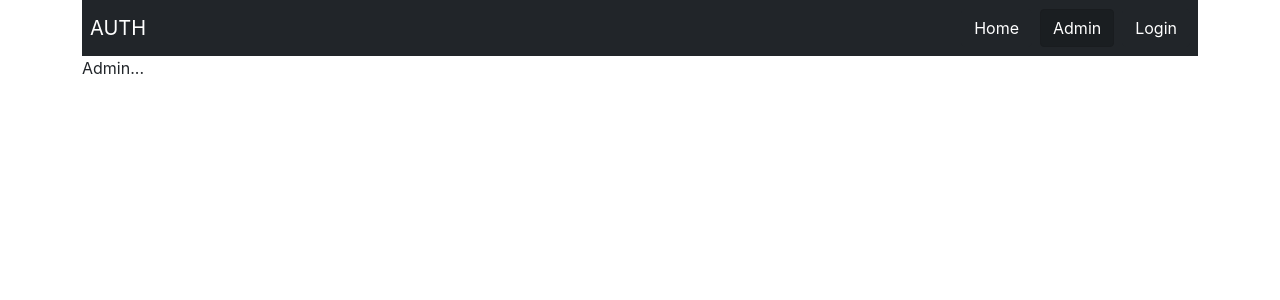
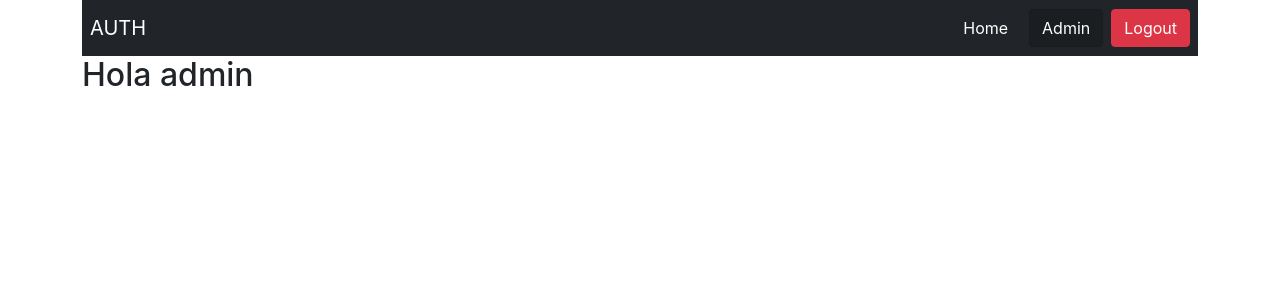
Before and after one commit to egbazua/auth-reactjs-firebase, a React (Create React App) app: page /admin in a window 1280 px wide. Shown: the top 300 px of the page. Built offline with nearby package versions, Linux system fonts and the light colour scheme; no server answers; sample sign-in values are in the browser's storage.

Commit message:
Sessions design

```diff
--- a/src/App.jsx
+++ b/src/App.jsx
@@ -1,12 +1,31 @@
 import {BrowserRouter as Router, Switch, Route} from 'react-router-dom';
+import Admin from './components/Admin';
 import Login from './components/Login';
 import Navbar from './components/Navbar';
+import { useState, useEffect } from 'react';
+import { auth } from './firebase';
 
 function App() {
-  return (
+
+  const [firebaseUser, setFirebaseUser] = useState(false);
+
+  useEffect(() => {
+
+    auth.onAuthStateChanged((user) => {
+      console.log(user);
+      if(user){
+        setFirebaseUser(user);
+      }else{
+        setFirebaseUser(null);
+      }
+    })
+
+  }, []);
+
+  return firebaseUser !== false ? (
     <Router>
       <div className="container">
-        <Navbar />
+        <Navbar firebaseUser={firebaseUser}/>
         <Switch>
         <Route exact path="/">
             Home...
@@ -15,12 +34,14 @@ function App() {
             <Login />
           </Route>
           <Route path="/admin">
-            Admin...
+            <Admin />
           </Route>
         </Switch>
       </div>
     </Router>
-  );
+  ) : (
+    <p>Loading...</p>
+  )
 }
 
 export default App;
--- /dev/null
+++ b/src/components/Admin.jsx
@@ -0,0 +1,28 @@
+import { useEffect, useState } from 'react';
+import { auth } from '../firebase';
+import { withRouter } from 'react-router';
+
+const Admin = (props) => {
+
+    const [user, setUser] = useState(null);
+
+    useEffect(() => {
+
+        if(auth.currentUser){
+            console.log('There is a user.')
+            setUser(auth.currentUser);
+        }else{
+            console.log('User does not exist.');
+            props.history.push('/login');
+        }
+
+    }, []);
+
+    return (
+        <div>
+           <h2>Hola admin</h2>
+        </div>
+    )
+}
+
+export default withRouter(Admin);
--- a/src/components/Login.jsx
+++ b/src/components/Login.jsx
@@ -1,7 +1,8 @@
 import { useState, useCallback } from 'react';
 import { auth, db } from '../firebase';
+import { withRouter } from 'react-router-dom';
 
-const Login = () => {
+const Login = (props) => {
 
     const [email, setEmail] = useState('');
     const [pass, setPass] = useState('');
@@ -48,6 +49,7 @@ const Login = () => {
             setEmail('');
             setPass('');
             setError(null);
+            props.history.push('/admin');
 
         } catch (error) {
             console.log(error);
@@ -63,7 +65,7 @@ const Login = () => {
                 setError('Incorrect password.');
             }
         }
-    }, [email, pass])
+    }, [email, pass, props.history])
 
     const userRegister = useCallback(async() => {
         try {
@@ -78,6 +80,8 @@ const Login = () => {
             setPass('');
             setError(null);
 
+            props.history.push('/admin');
+
         } catch (error) {
             console.log(error);
             if(error.code === 'auth/invalid-email'){
@@ -88,7 +92,7 @@ const Login = () => {
                 setError('Email already exists')
             }
         }
-    }, [email, pass])
+    }, [email, pass, props.history])
 
     return (
         <div className="mt-5">
@@ -125,4 +129,4 @@ const Login = () => {
     );
 }
 
-export default Login;
+export default withRouter(Login);
--- a/src/components/Navbar.jsx
+++ b/src/components/Navbar.jsx
@@ -1,6 +1,15 @@
 import { Link, NavLink } from 'react-router-dom'
+import { auth } from '../firebase';
+import { withRouter } from 'react-router-dom';
 
-const Navbar = () => {
+const Navbar = (props) => {
+
+    const userLogout = () =>{
+        auth.signOut().then(() => {
+            props.history.push('');
+        })
+    }
+
     return (
         <div className="navbar navbar-dark bg-dark">
             <Link className="navbar-brand ms-2" to="/">AUTH</Link>
@@ -12,13 +21,19 @@ const Navbar = () => {
                     <NavLink className="btn btn-dark me-2" to="/admin" exact>
                         Admin
                     </NavLink>
-                    <NavLink className="btn btn-dark me-2" to="/login" exact>
-                        Login
-                    </NavLink>
+                    {
+                        props.firebaseUser !== null ? (
+                            <button onClick={() => userLogout()} className="btn btn-danger me-2">Logout</button>
+                        ) : (
+                            <NavLink className="btn btn-dark me-2" to="/login" exact>
+                                Login
+                            </NavLink>
+                        )
+                    }
                 </div>
             </div>
         </div>
     );
 }
 
-export default Navbar;
+export default withRouter(Navbar);
```
